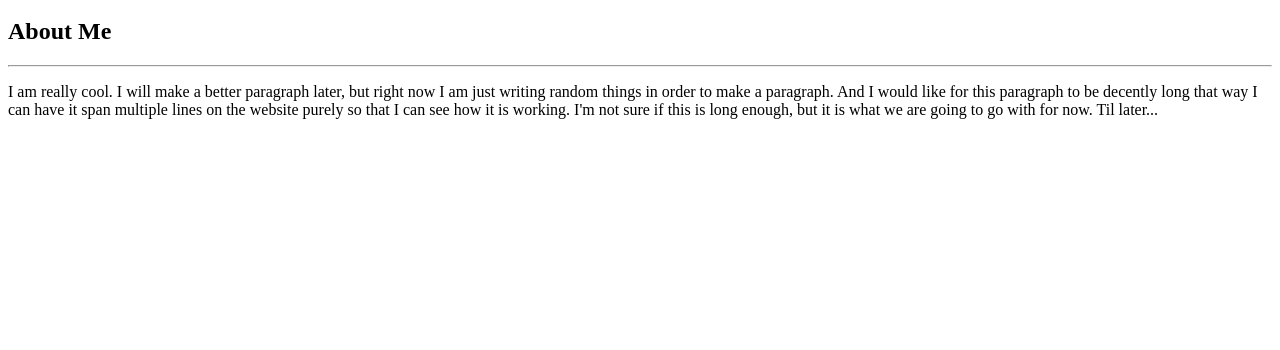
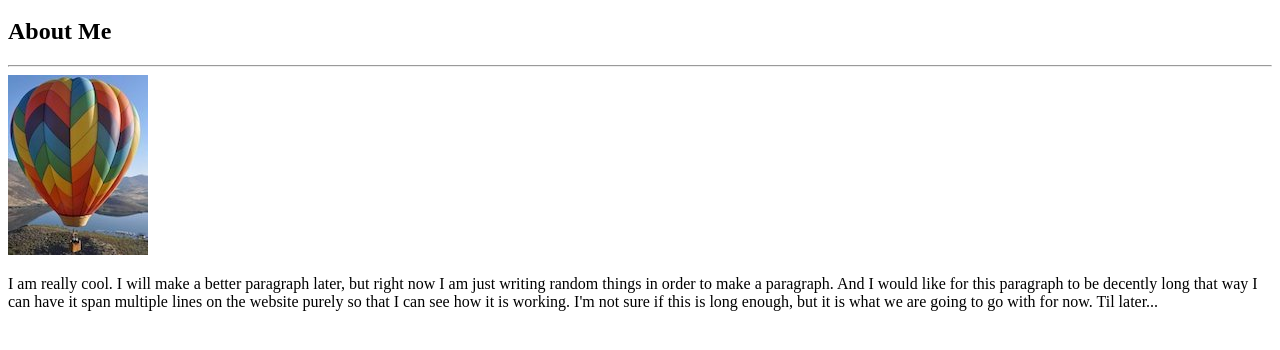
Before and after one commit to skeown13/basic_portfolio, a plain HTML site: page index.html in a window 1280 px wide. Shown: the part 46-396 px from the top of the page. Drawn offline with Linux system fonts and the light colour scheme.

Commit message:
added photo of Transition Hot Air Balloon and included it in my html

```diff
--- a/index.html
+++ b/index.html
@@ -27,7 +27,7 @@
       </h1>
 
       <hr>
-
+      <img src="assets/images/transitionBalloon.jpg" alt="Transition Hot Air Balloon">
       <p>I am really cool. I will make a better paragraph later, but right now I am just writing random things in order to make a paragraph. And I would like for this paragraph to be decently long that way I can have it span multiple lines on the website purely so that I can see how it is working. I'm not sure if this is long enough, but it is what we are going to go with for now. Til later...</p>
     </section>
 
```
Also changed, not shown: assets/images/transitionBalloon.jpg (added).
